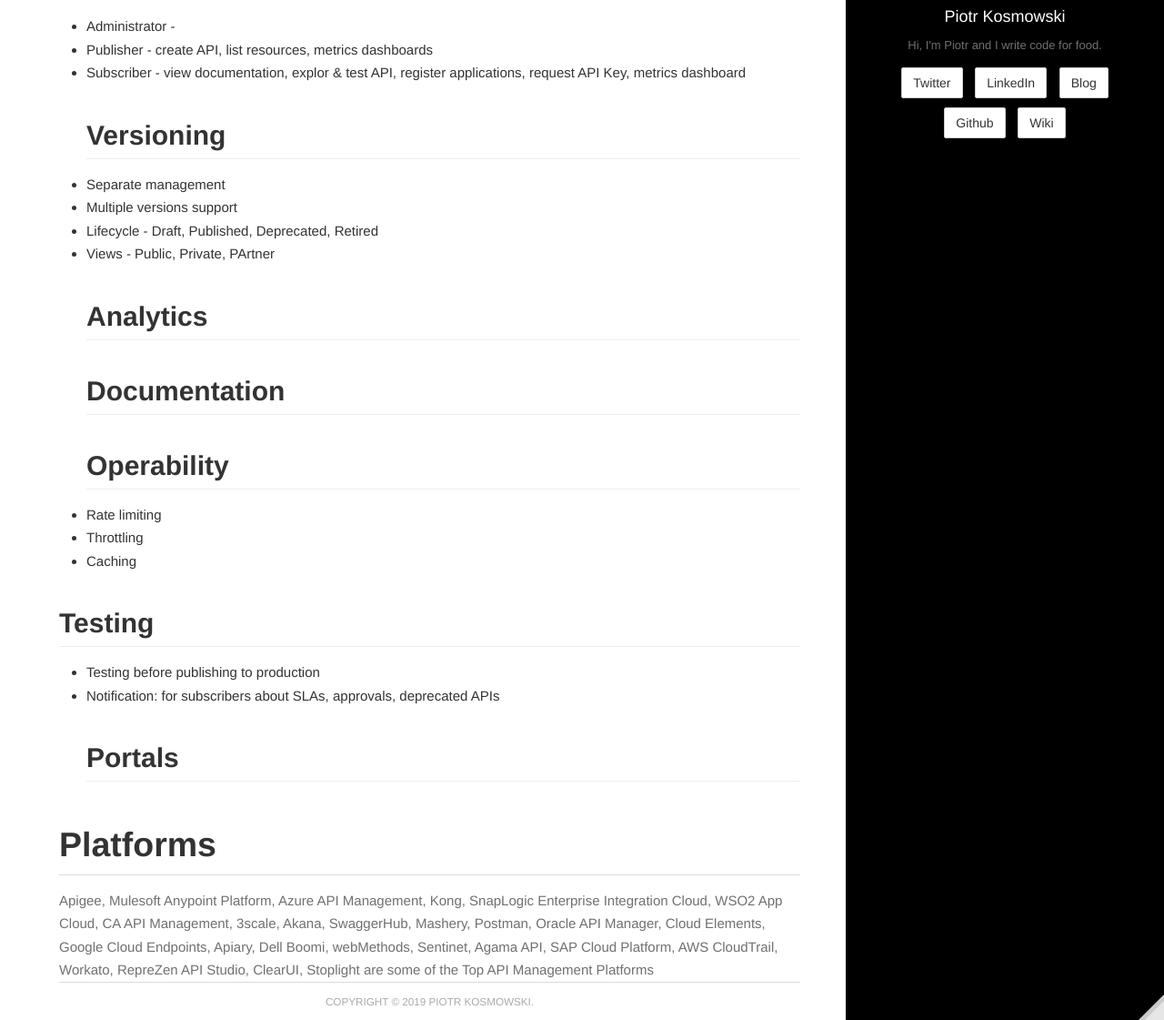
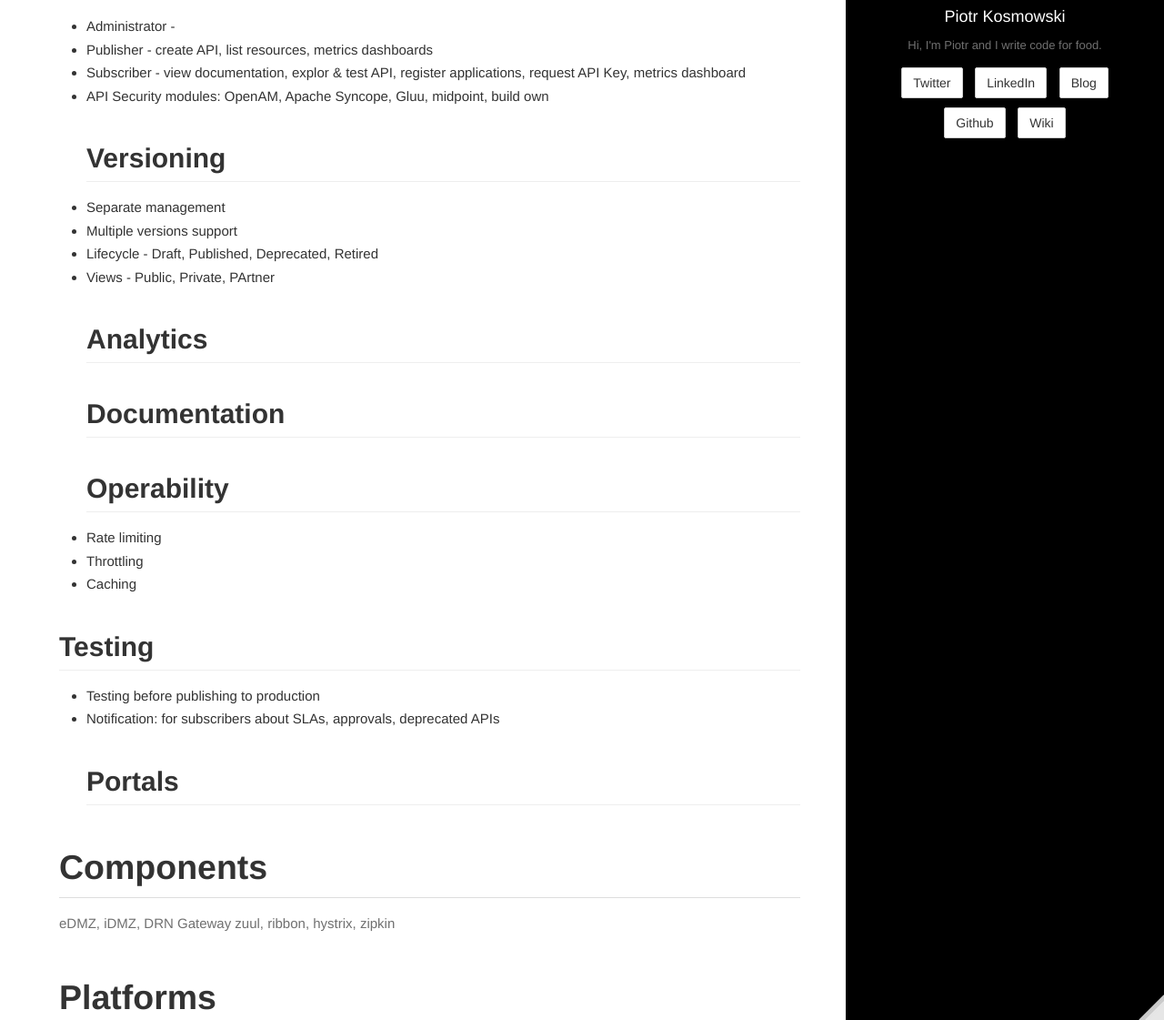
Before and after one commit to kospiotr/kospiotr.github.io, a Jekyll site: the page built from wiki/api-management.md, in a window 1280 px wide and 1400 px high, cut to the strip 279-1400 px from the top of the window. Shown: the whole strip at 91% size. Built offline with Jekyll 4.4.1, drawn with Linux system fonts in a browser that asks for light colours.

Commit message:
Update api-management.md

```diff
--- a/wiki/api-management.md
+++ b/wiki/api-management.md
@@ -13,6 +13,7 @@
 * Administrator -
 * Publisher - create API, list resources, metrics dashboards
 * Subscriber - view documentation, explor & test API, register applications, request API Key, metrics dashboard
+* API Security modules: OpenAM, Apache Syncope, Gluu, midpoint, build own
 ## Versioning
 * Separate management
 * Multiple versions support
@@ -30,5 +31,9 @@
 * Notification: for subscribers about SLAs, approvals, deprecated APIs
 ## Portals
 
+# Components
+eDMZ, iDMZ, DRN Gateway
+zuul, ribbon, hystrix, zipkin
+
 # Platforms
 Apigee, Mulesoft Anypoint Platform, Azure API Management, Kong, SnapLogic Enterprise Integration Cloud, WSO2 App Cloud, CA API Management, 3scale, Akana, SwaggerHub, Mashery, Postman, Oracle API Manager, Cloud Elements, Google Cloud Endpoints, Apiary, Dell Boomi, webMethods, Sentinet, Agama API, SAP Cloud Platform, AWS CloudTrail, Workato, RepreZen API Studio, ClearUI, Stoplight are some of the Top API Management Platforms
```
